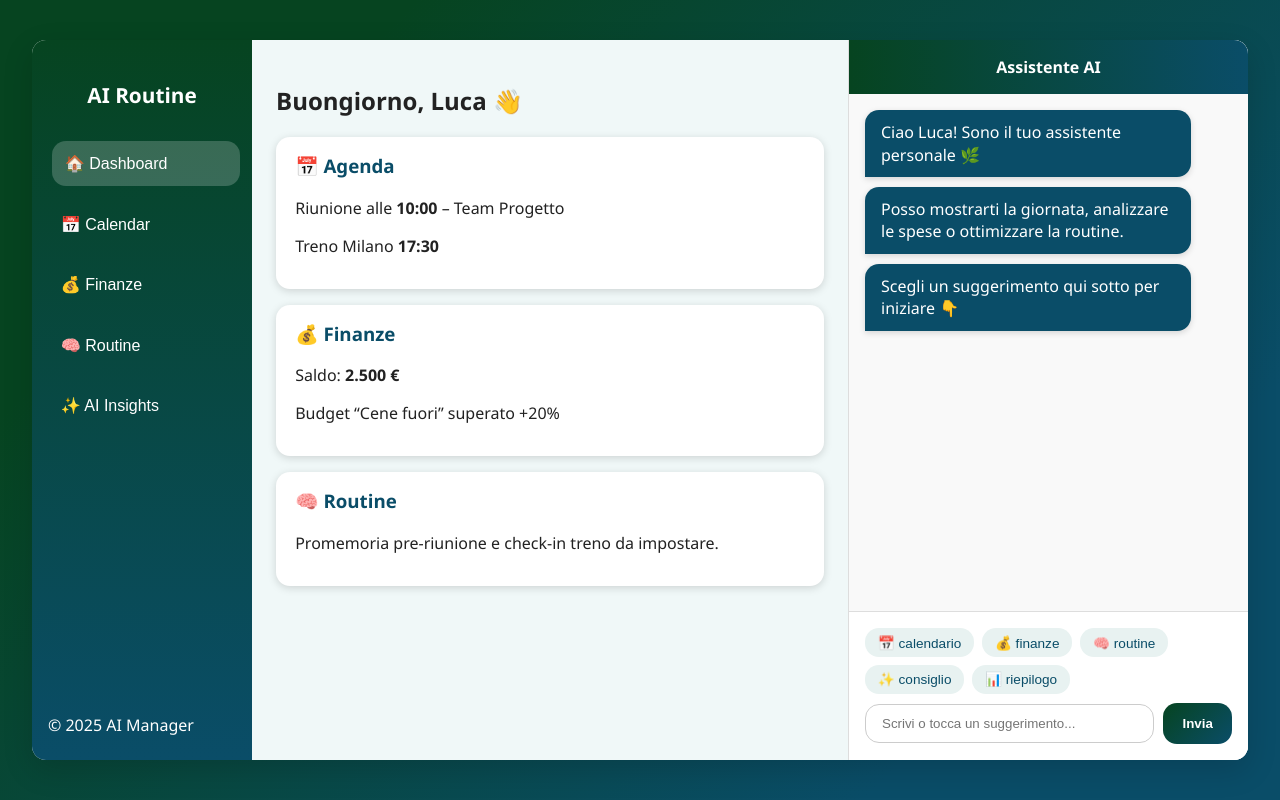
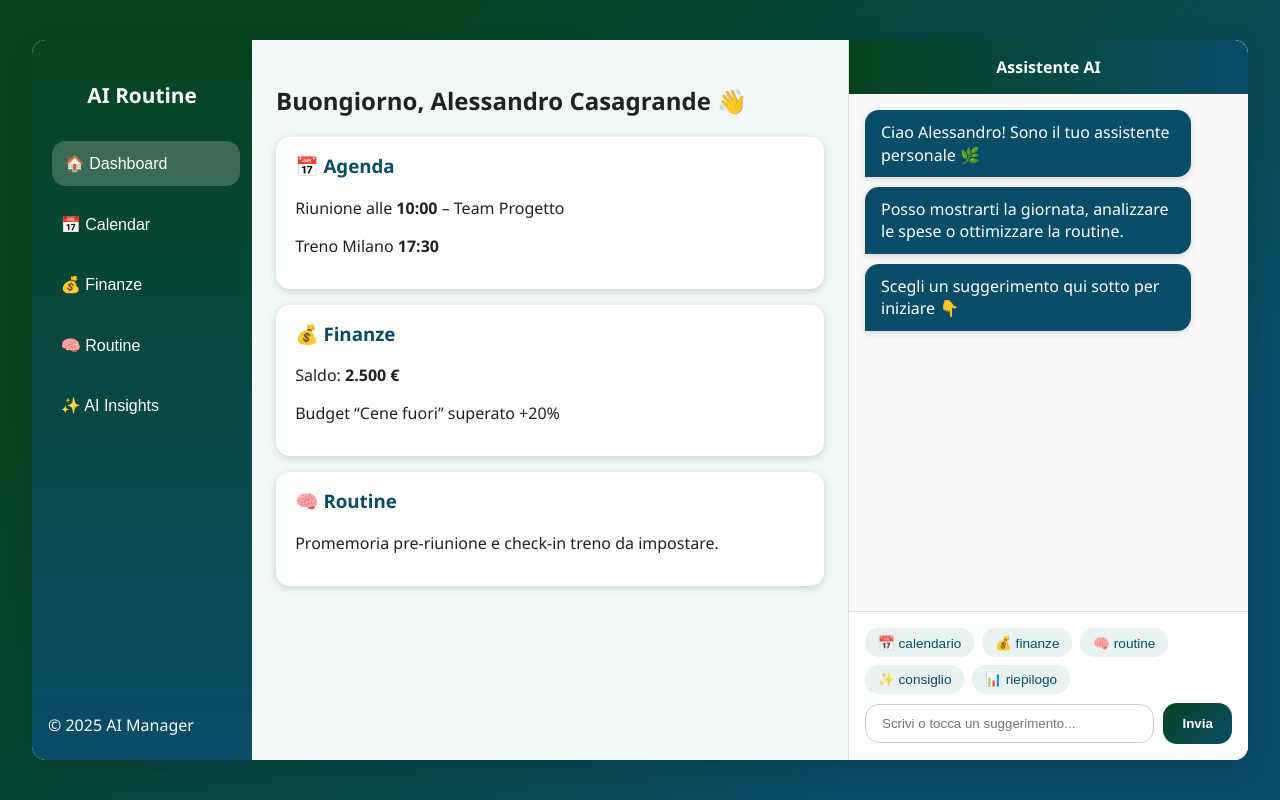
Before and after one commit to NickLech/MVP, a plain HTML site: page index.html in a window 1280 px wide. Drawn offline with Linux system fonts and the light colour scheme.

Commit message:
Update index.html

```diff
--- a/index.html
+++ b/index.html
@@ -264,7 +264,7 @@
     <!-- Main -->
     <main id="main-content">
       <section id="dashboard" class="screen active">
-        <h1>Buongiorno, Luca 👋</h1>
+        <h1>Buongiorno, Alessandro Casagrande 👋</h1>
         <div class="card"><h3>📅 Agenda</h3><p>Riunione alle <strong>10:00</strong> – Team Progetto</p><p>Treno Milano <strong>17:30</strong></p></div>
         <div class="card"><h3>💰 Finanze</h3><p>Saldo: <strong>2.500 €</strong></p><p>Budget “Cene fuori” superato +20%</p></div>
         <div class="card"><h3>🧠 Routine</h3><p>Promemoria pre-riunione e check-in treno da impostare.</p></div>
@@ -321,7 +321,7 @@
     const screens = document.querySelectorAll('.screen');
 
     let messages = [
-      { sender: 'AI', text: 'Ciao Luca! Sono il tuo assistente personale 🌿' },
+      { sender: 'AI', text: 'Ciao Alessandro! Sono il tuo assistente personale 🌿' },
       { sender: 'AI', text: 'Posso mostrarti la giornata, analizzare le spese o ottimizzare la routine.' },
       { sender: 'AI', text: 'Scegli un suggerimento qui sotto per iniziare 👇' }
     ];
```
